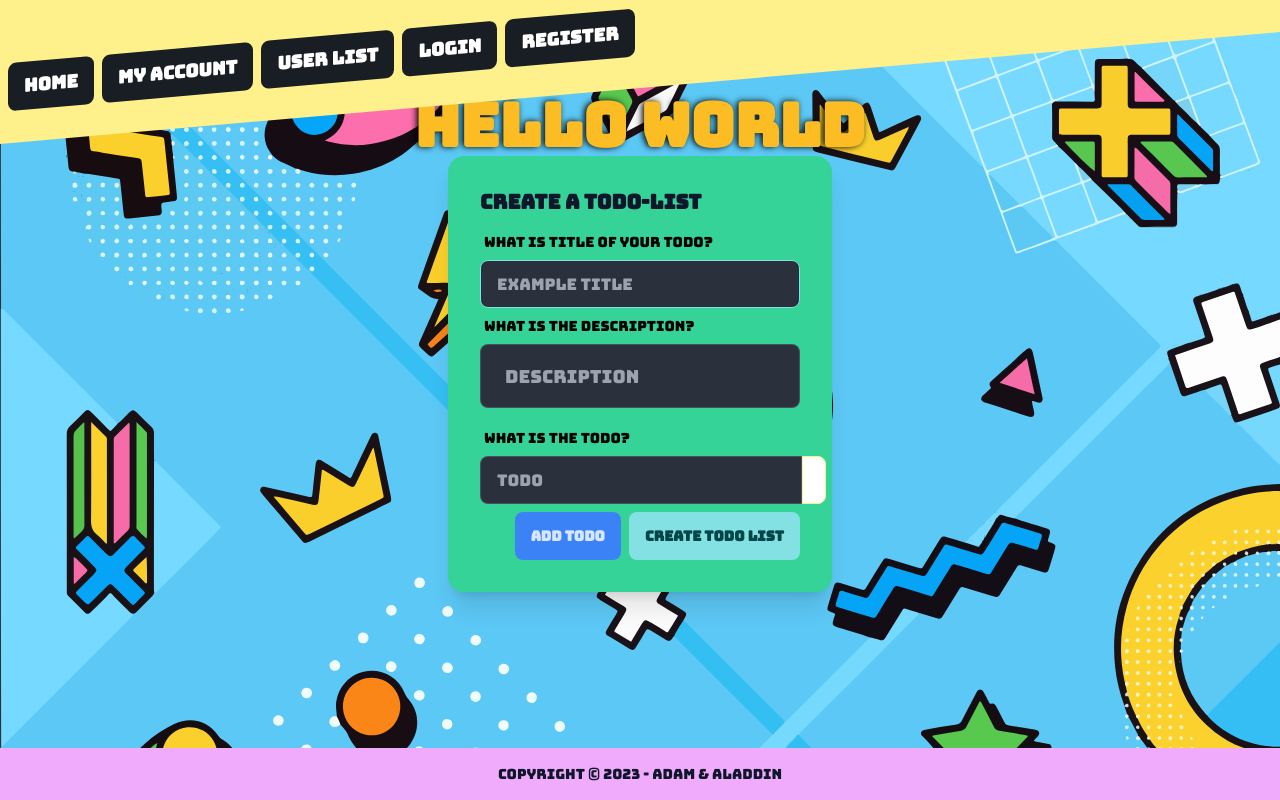
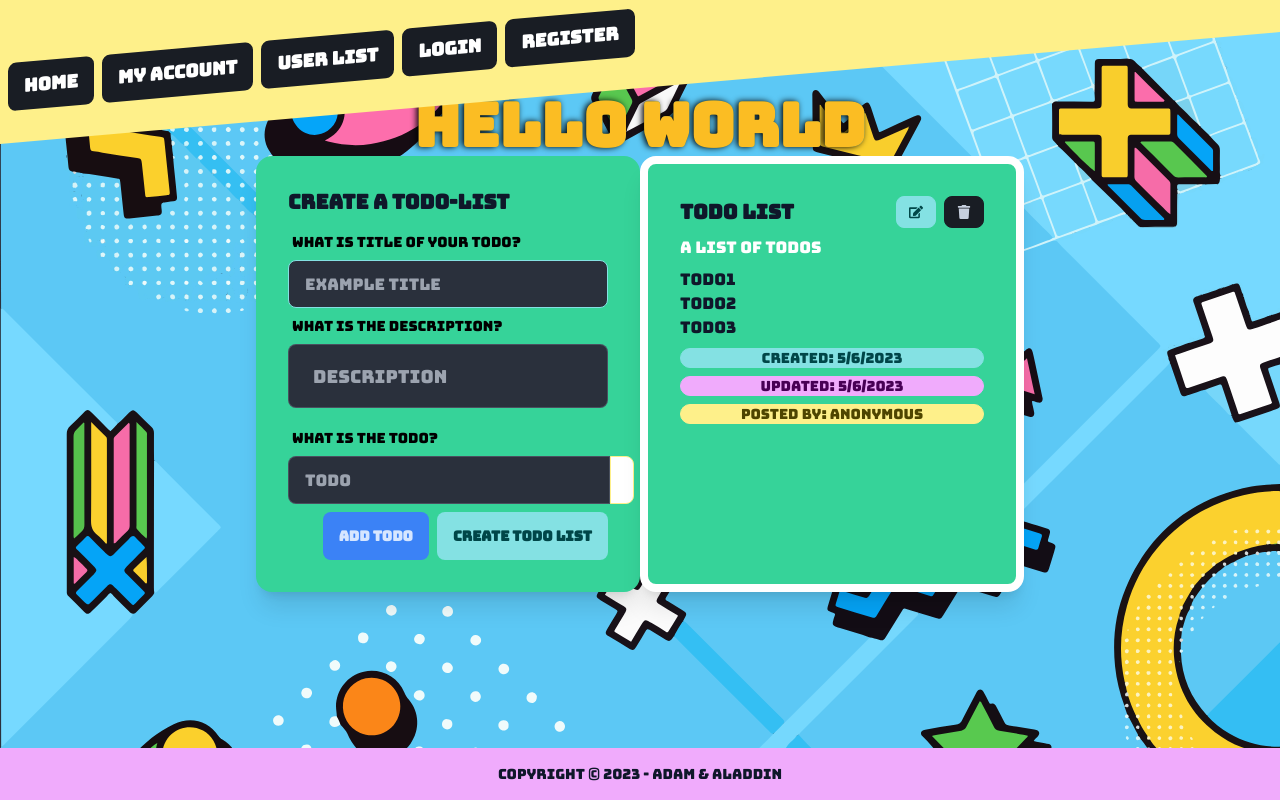
Before and after one commit to diabeatz96/cool-todo, a Next.js app: page / in a window 1280 px wide. Built offline with nearby package versions, Linux system fonts and the light colour scheme.

Commit message:
Todo list front end component created. Added React Icons.

```diff
--- a/app/page.js
+++ b/app/page.js
@@ -1,4 +1,5 @@
 import CreateTodoList from '@/components/CreateTodoList'
+import TodoList from '@/components/TodoList'
 import Image from 'next/image'
 
 export default function Home() {
@@ -7,6 +8,7 @@ export default function Home() {
       <h1 className="text-6xl text-shadow font-bold text-center text-warning ">Hello World</h1>
       <div className= "flex place-content-center ">
         <CreateTodoList />
+        <TodoList />
       </div>
     </main>
   )
--- /dev/null
+++ b/components/TodoList.jsx
@@ -0,0 +1,41 @@
+"use client"
+import { useState } from 'react'
+import { FaEdit, FaTrash } from 'react-icons/fa';
+
+const TodoList = ({
+  username = 'Anonymous',
+  title = 'Todo List',
+  description = 'A list of todos',
+  todos = ['todo1', 'todo2', 'todo3'],
+  created = new Date().toLocaleDateString(),
+  updated = new Date().toLocaleDateString(),
+}) => {
+  return (
+    <section className="card card-bordered border-white border-8 w-96 bg-success shadow-xl text-slate-900">
+      <div className="card-body">
+        <div className="flex justify-end">
+        <h2 className=" justify-self-start flex-1 flex-grow card-title">{title}</h2>
+          <button className="btn btn-sm btn-primary mr-2">
+            <FaEdit />
+          </button>
+          <button className="btn btn-sm btn-danger">
+            <FaTrash />
+          </button>
+        </div>
+        <h3 className="text-white">{description}</h3>
+        <ul>
+          {todos.map((todo, index) => {
+            return <li key={index}>{todo}</li>;
+          })}
+        </ul>
+        <div className="card-actions text-sm">
+          <p className=" badge badge-primary">Created: {created}</p>
+          <p className=" badge badge-secondary">Updated: {updated}</p>
+          <p className=" badge badge-accent">Posted by: {username} </p>
+        </div>
+      </div>
+    </section>
+  );
+};
+
+export default TodoList;
--- a/package.json
+++ b/package.json
@@ -19,6 +19,7 @@
     "postcss": "8.4.23",
     "react": "18.2.0",
     "react-dom": "18.2.0",
+    "react-icons": "^4.8.0",
     "tailwindcss": "3.3.2"
   }
 }
```
Also changed, not shown: 1 other file (tests, documents, lock files or other folders).
